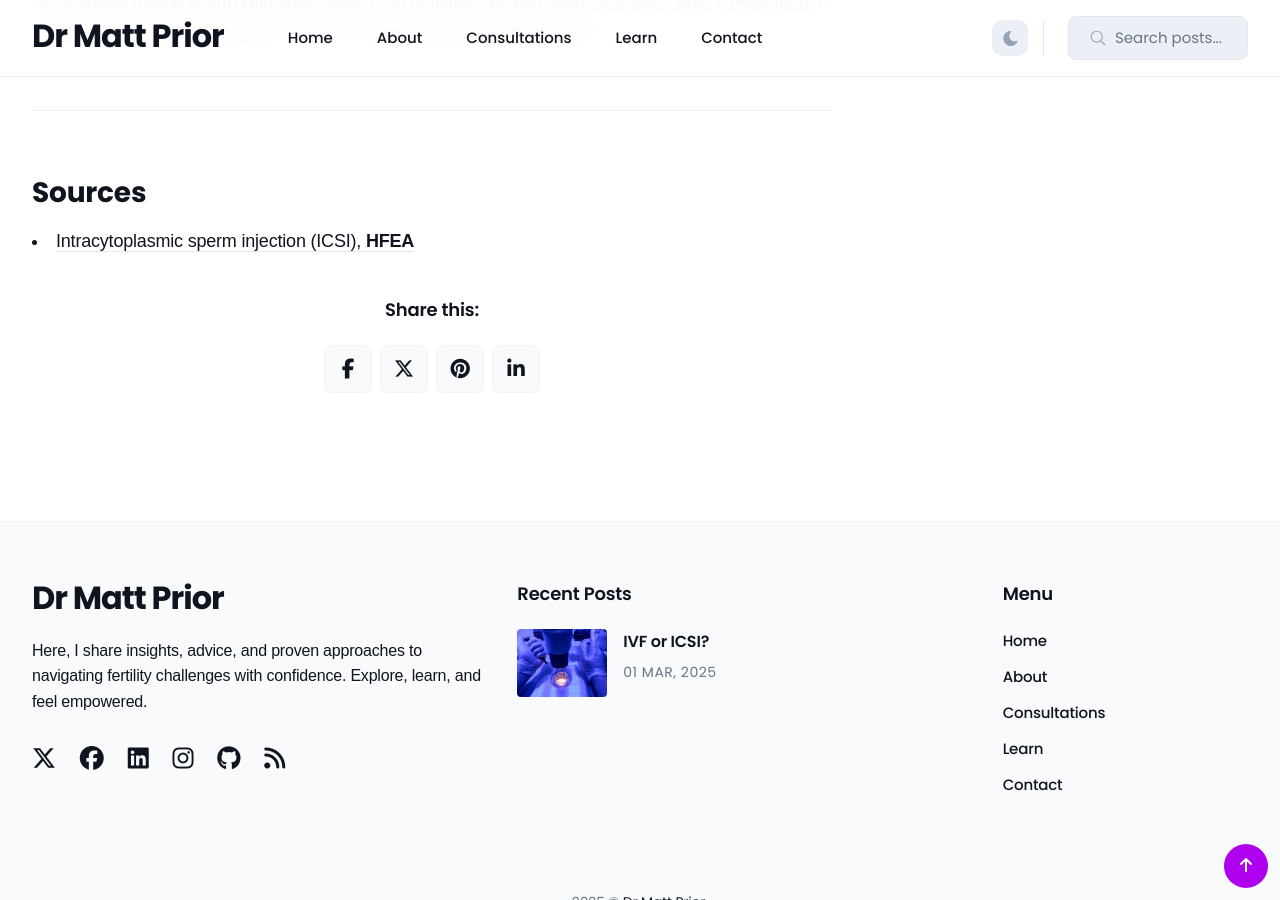
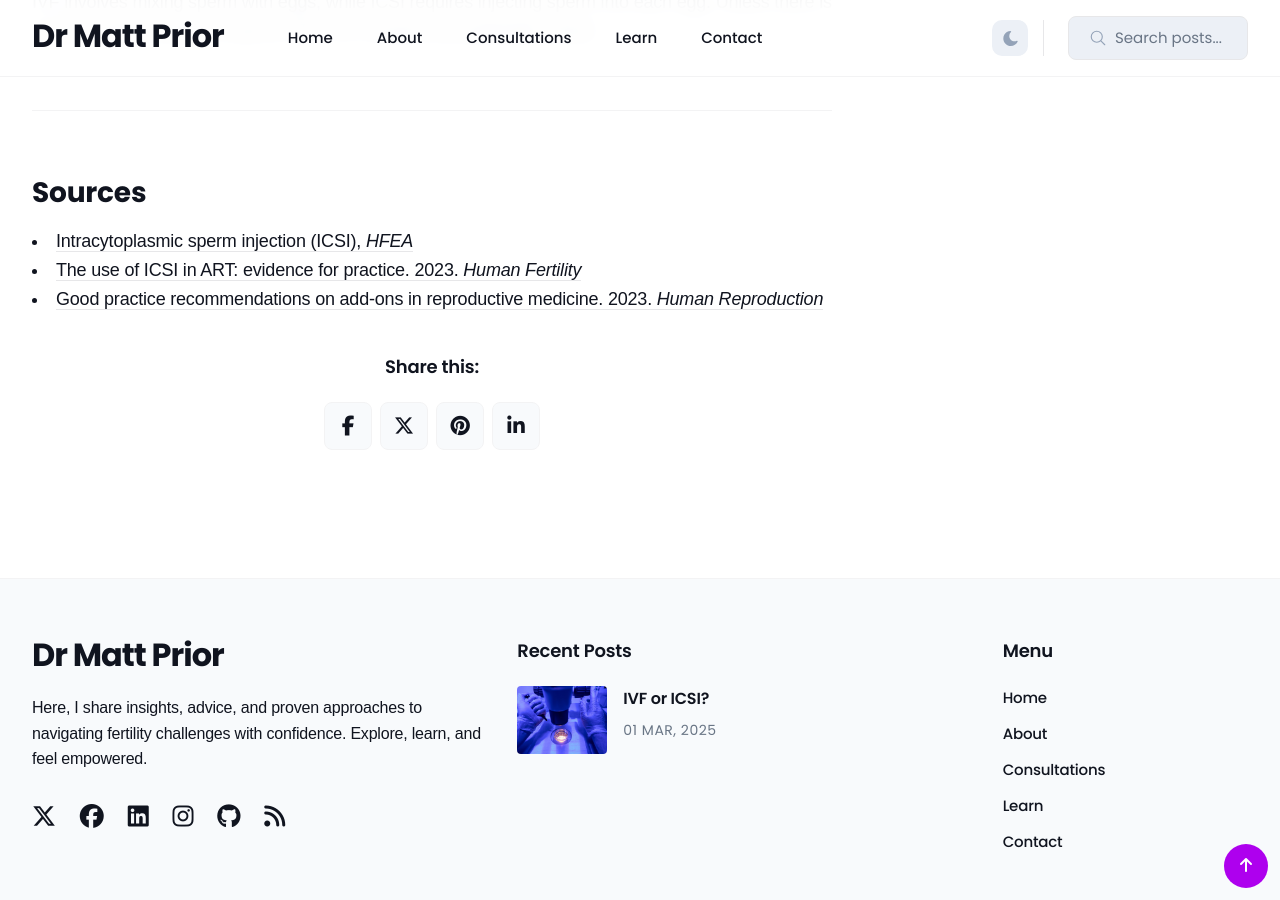
Before and after one commit to drmattprior/drmattprior.github.io, a Jekyll site: the page built from _posts/2025-03-19-ivf-or-icsi?.md, in a window 1280 px wide and 900 px high, scrolled down 3385 px. Built offline with Jekyll 4.4.1, drawn with Linux system fonts in a browser that asks for light colours.

Commit message:
Update 2025-03-19-ivf-or-icsi?.md

```diff
--- a/_posts/2025-03-19-ivf-or-icsi?.md
+++ b/_posts/2025-03-19-ivf-or-icsi?.md
@@ -61,4 +61,6 @@ IVF involves mixing sperm with eggs, while ICSI requires injecting sperm into ea
 ***
 
 ## Sources
-- [Intracytoplasmic sperm injection (ICSI), **HFEA**](https://www.hfea.gov.uk/treatments/explore-all-treatments/intracytoplasmic-sperm-injection-icsi/)
+- [Intracytoplasmic sperm injection (ICSI), *HFEA*](https://www.hfea.gov.uk/treatments/explore-all-treatments/intracytoplasmic-sperm-injection-icsi/)
+- [The use of ICSI in ART: evidence for practice. 2023. *Human Fertility*](https://www.tandfonline.com/doi/full/10.1080/14647273.2023.2243071)
+- [Good practice recommendations on add-ons in reproductive medicine. 2023. *Human Reproduction*](https://academic.oup.com/humrep/article/38/11/2062/7281712)
```
